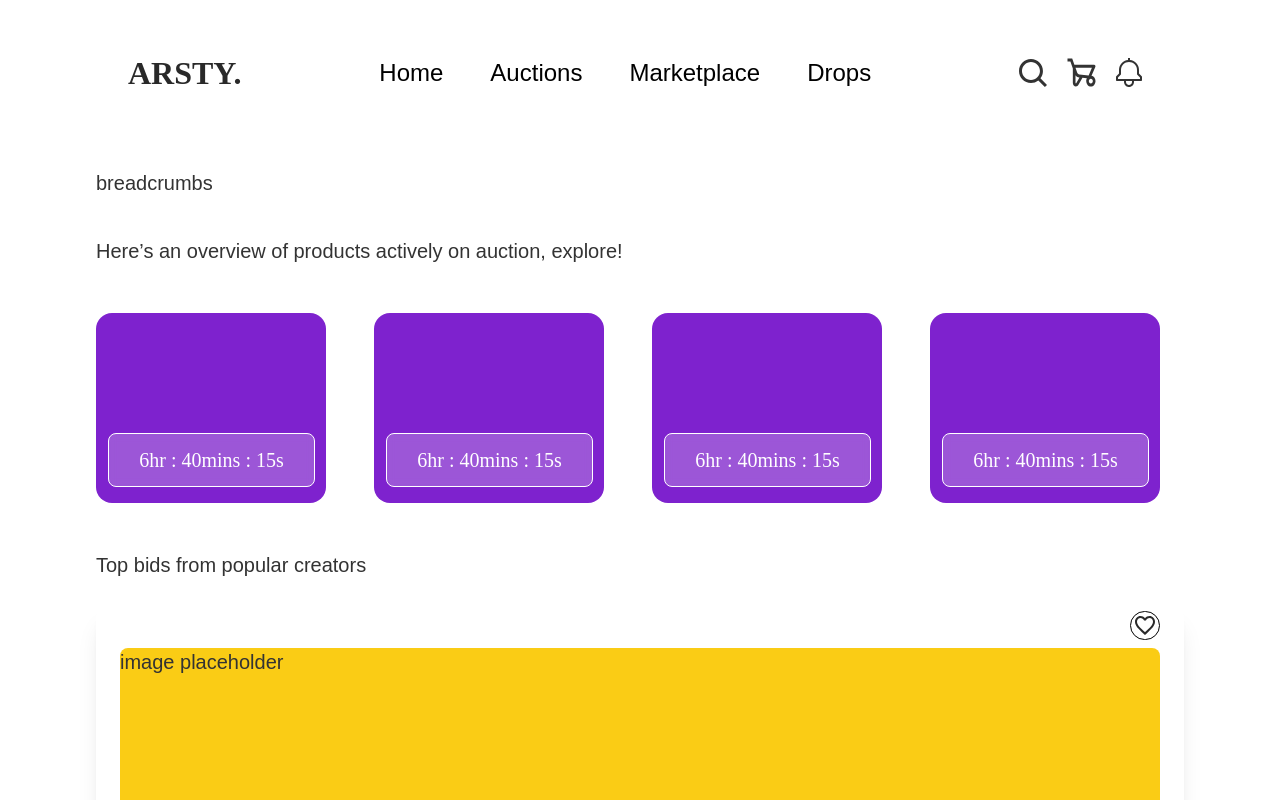
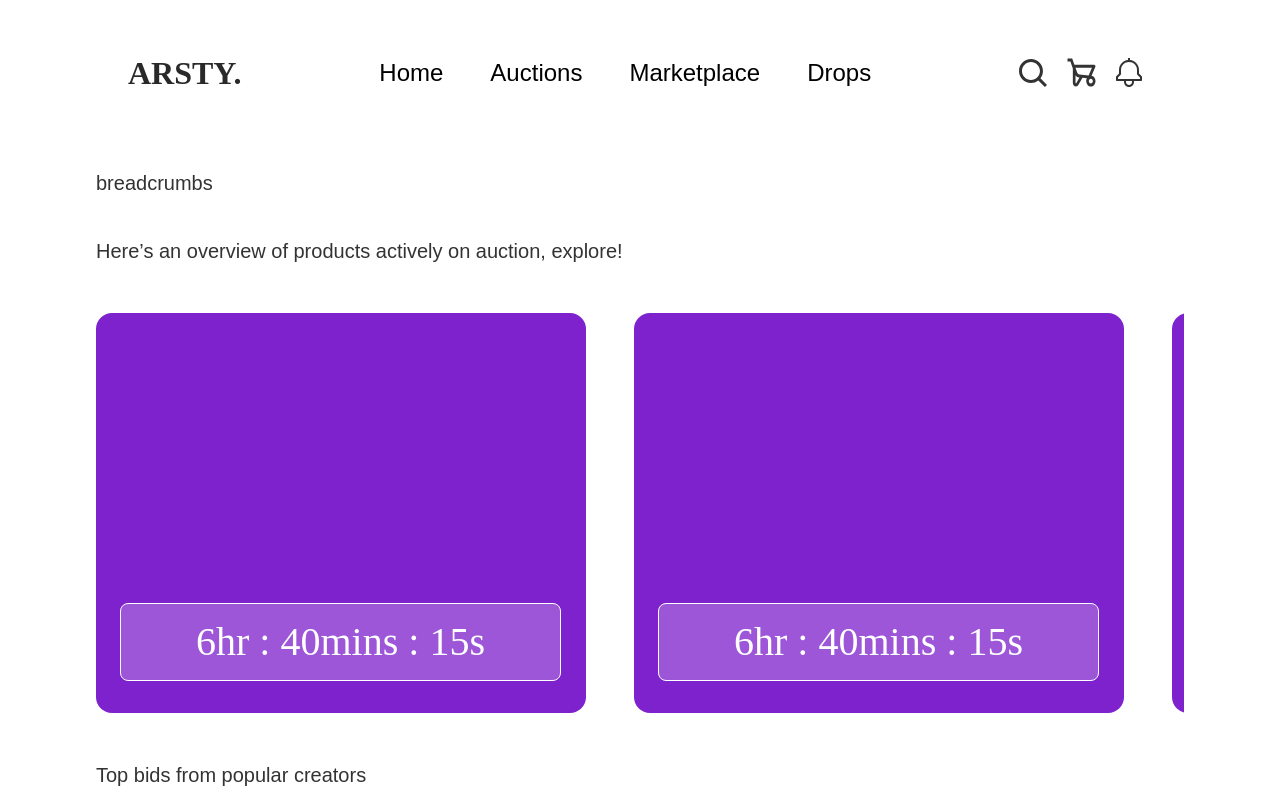
Before and after one commit to eniiku/Artsy, a React (Vite) app: page /auctions in a window 1280 px wide. Shown: the top 800 px of the page. Built offline with nearby package versions, Linux system fonts and the light colour scheme; a web font is replaced by a local one.

Commit message:
feat(LiveCard): create desktop view for comp

```diff
--- a/src/views/Auction/components/LiveCard/LiveCard.tsx
+++ b/src/views/Auction/components/LiveCard/LiveCard.tsx
@@ -1,12 +1,13 @@
 const LiveCard = () => {
   return (
-    <div className='w-[230px] h-[190px] rounded-2xl bg-purple-700 relative'>
+    <div className='w-[230px] h-[190px] rounded-2xl bg-purple-700 relative lg:w-[490px] lg:h-[400px]'>
       <div
         className=' w-[90%] absolute py-3 bg-[#F5F4F4] bg-opacity-25 rounded-lg
-        bottom-4 left-3 border-[0.5px] border-white backdrop-blur-sm'
+        bottom-4 left-3 border-[0.5px] border-white backdrop-blur-sm lg:bottom-8 lg:left-6
+        lg:py-6'
       >
         {/* TODO: change font family */}
-        <h3 className='text-center font-stix text-xl text-white'>
+        <h3 className='text-center font-stix text-xl text-white lg:text-[40px]'>
           6hr : 40mins : 15s
         </h3>
       </div>
```
